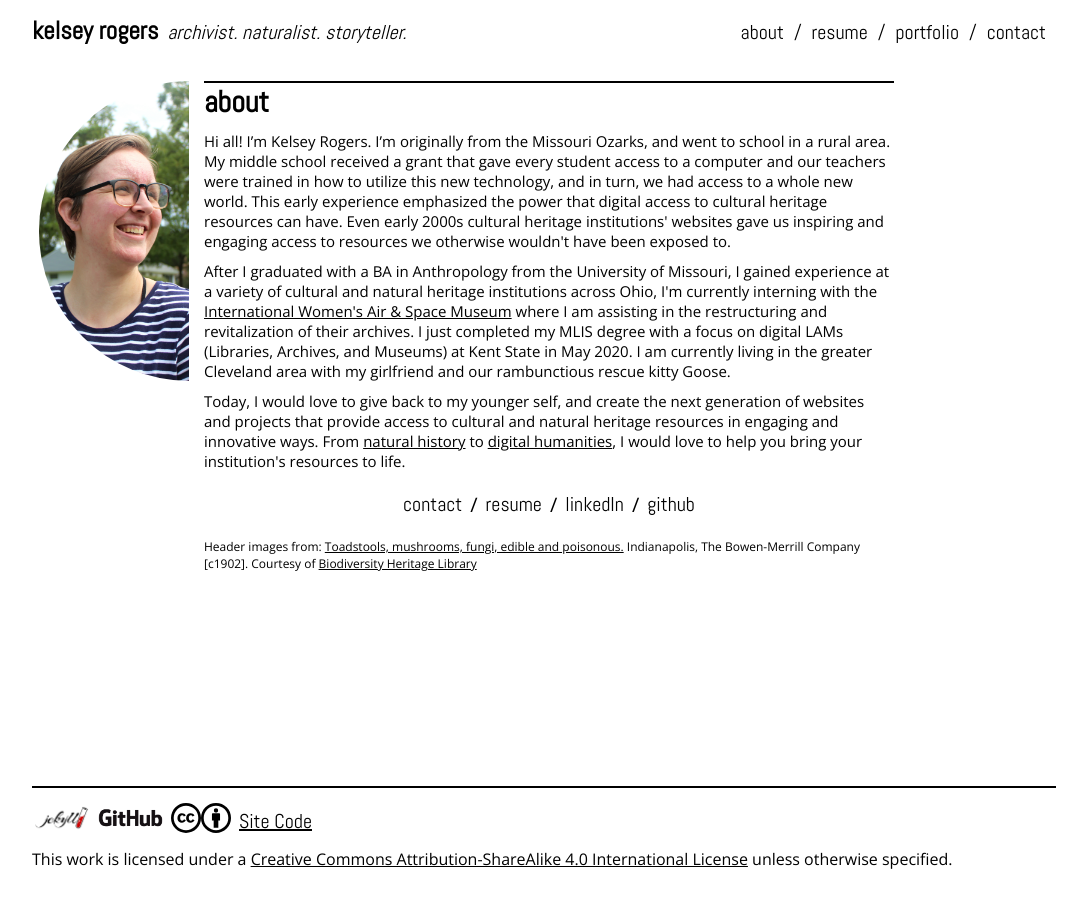
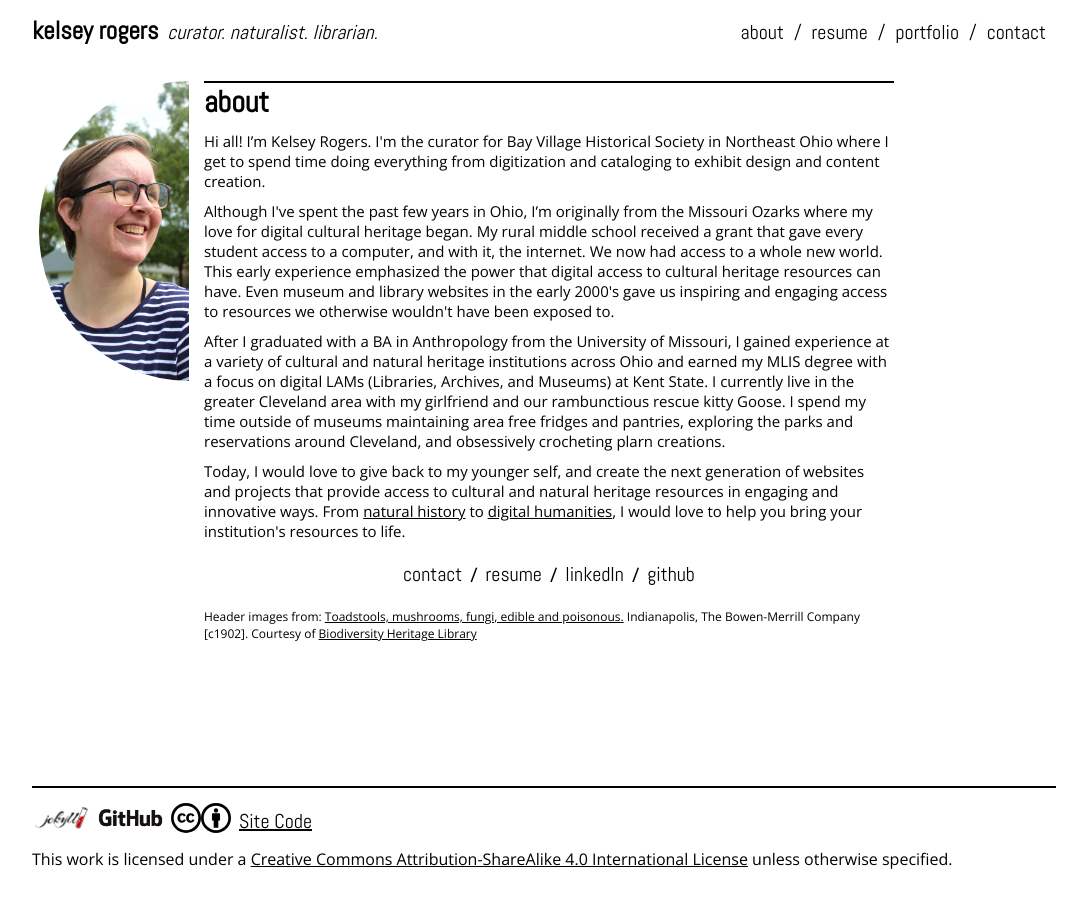
Before and after one commit to krogersst/krogersst.github.io, a Jekyll site: the page built from about.html, in a window 1280 px wide. Shown: the whole page, without its empty margins (96-1183 px from the left). Built offline with Jekyll 4.4.1, drawn with Linux system fonts in a browser that asks for light colours; nearby versions of some CDN libraries.

Commit message:
Update About and Title

```diff
--- a/_includes/header.html
+++ b/_includes/header.html
@@ -4,7 +4,7 @@
 
     <div class="site-title">
         <a href="{{ "/" | relative_url }}">kelsey rogers</a>
-        <div>archivist. naturalist. storyteller.</div>
+        <div>curator. naturalist. librarian.</div>
     </div>
 
     <div class="nav-links">
--- a/_layouts/home.html
+++ b/_layouts/home.html
@@ -5,10 +5,10 @@ layout: default
         <div class="intro-box">
             <div class="home-ribbon">
                 <div class="home-title">
-                    archivist. naturalist. storyteller.
+                    curator. naturalist. librarian.
                 </div>
                 <div class="home-desc">
-                  I'm Kelsey Rogers. I love to tell stories. Let me help you tell yours.
+                  I'm Kelsey Rogers. I believe every object has a story to tell, every creature has a history. Let me help you bring those stories to life.
                 </div>
             </div>
         </div>
--- a/about.html
+++ b/about.html
@@ -6,9 +6,11 @@ header-pic: kelsey_header.png
 header-pic-alt: kelsey_header_alt.png
 ---
 
-<p>Hi all! I’m Kelsey Rogers. I’m originally from the Missouri Ozarks, and went to school in a rural area. My middle school received a grant that gave every student access to a computer and our teachers were trained in how to utilize this new technology, and in turn, we had access to a whole new world. This early experience emphasized the power that digital access to cultural heritage resources can have. Even early 2000s cultural heritage institutions' websites gave us inspiring and engaging access to resources we otherwise wouldn't have been exposed to.</p>
+<p>Hi all! I’m Kelsey Rogers. I'm the curator for Bay Village Historical Society in Northeast Ohio where I get to spend time doing everything from digitization and cataloging to exhibit design and content creation.</p>
 
-<p>After I graduated with a BA in Anthropology from the University of Missouri, I gained experience at a variety of cultural and natural heritage institutions across Ohio, I'm currently interning with the <a href="http://iwasm.org">International Women's Air & Space Museum</a> where I am assisting in the restructuring and revitalization of their archives. I just completed my MLIS degree with a focus on digital LAMs (Libraries, Archives, and Museums) at Kent State in May 2020. I am currently living in the greater Cleveland area with my girlfriend and our rambunctious rescue kitty Goose.</p>
+<p>Although I've spent the past few years in Ohio, I’m originally from the Missouri Ozarks where my love for digital cultural heritage began. My rural middle school received a grant that gave every student access to a computer, and with it, the internet. We now had access to a whole new world. This early experience emphasized the power that digital access to cultural heritage resources can have. Even museum and library websites in the early 2000's gave us inspiring and engaging access to resources we otherwise wouldn't have been exposed to.</p>
+
+<p>After I graduated with a BA in Anthropology from the University of Missouri, I gained experience at a variety of cultural and natural heritage institutions across Ohio and earned my MLIS degree with a focus on digital LAMs (Libraries, Archives, and Museums) at Kent State. I currently live in the greater Cleveland area with my girlfriend and our rambunctious rescue kitty Goose. I spend my time outside of museums maintaining area free fridges and pantries, exploring the parks and reservations around Cleveland, and obsessively crocheting plarn creations.</p>
 
 <p>Today, I would love to give back to my younger self, and create the next generation of websites and projects that provide access to cultural and natural heritage resources in engaging and innovative ways. From <a href="{{ site.baseurl }}/mlis/spadefoot/home">natural history</a> to <a href="http://visualizingabolition.org">digital humanities</a>, I would love to help you bring your institution's resources to life.</p>
 
```
